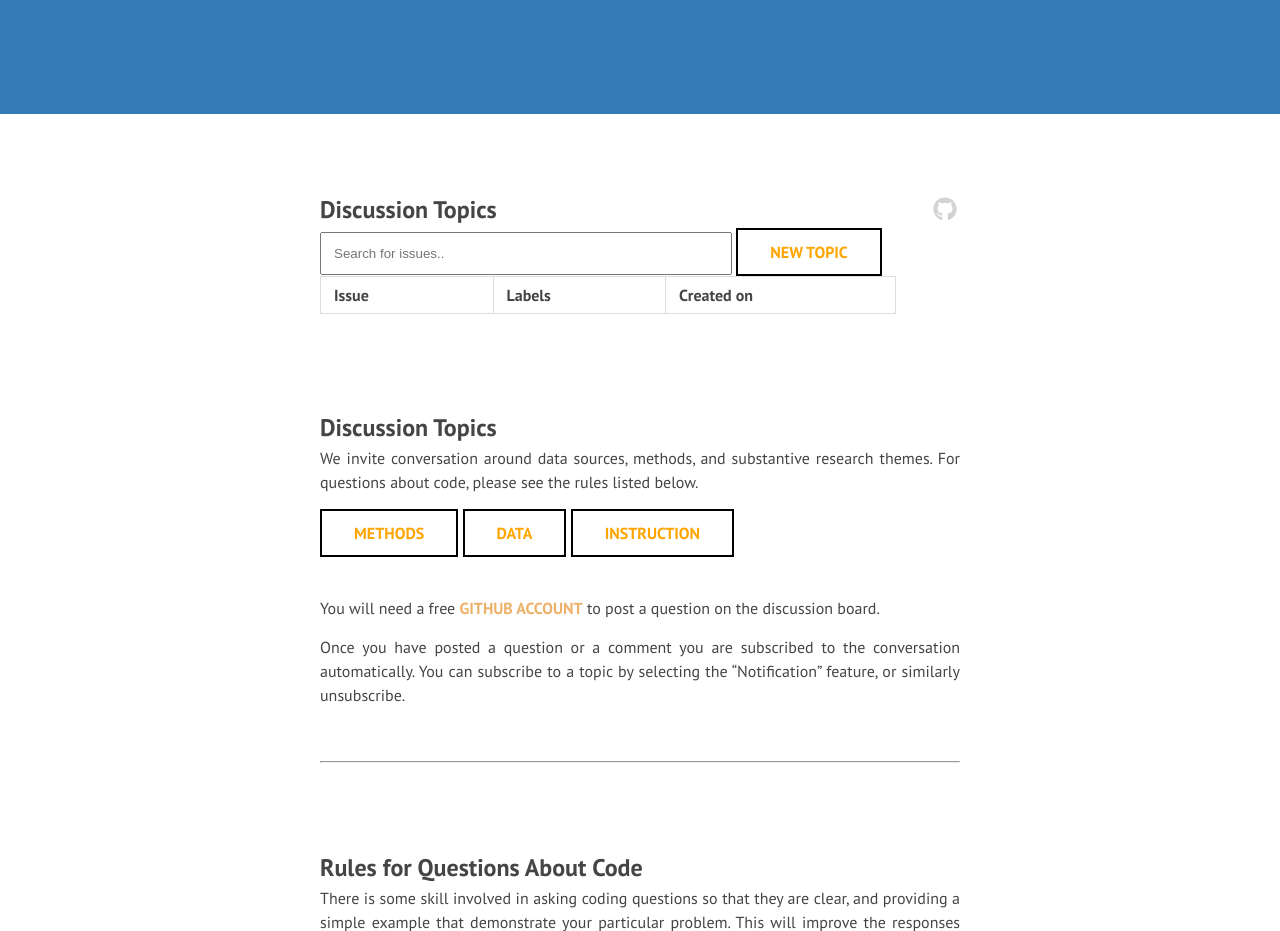
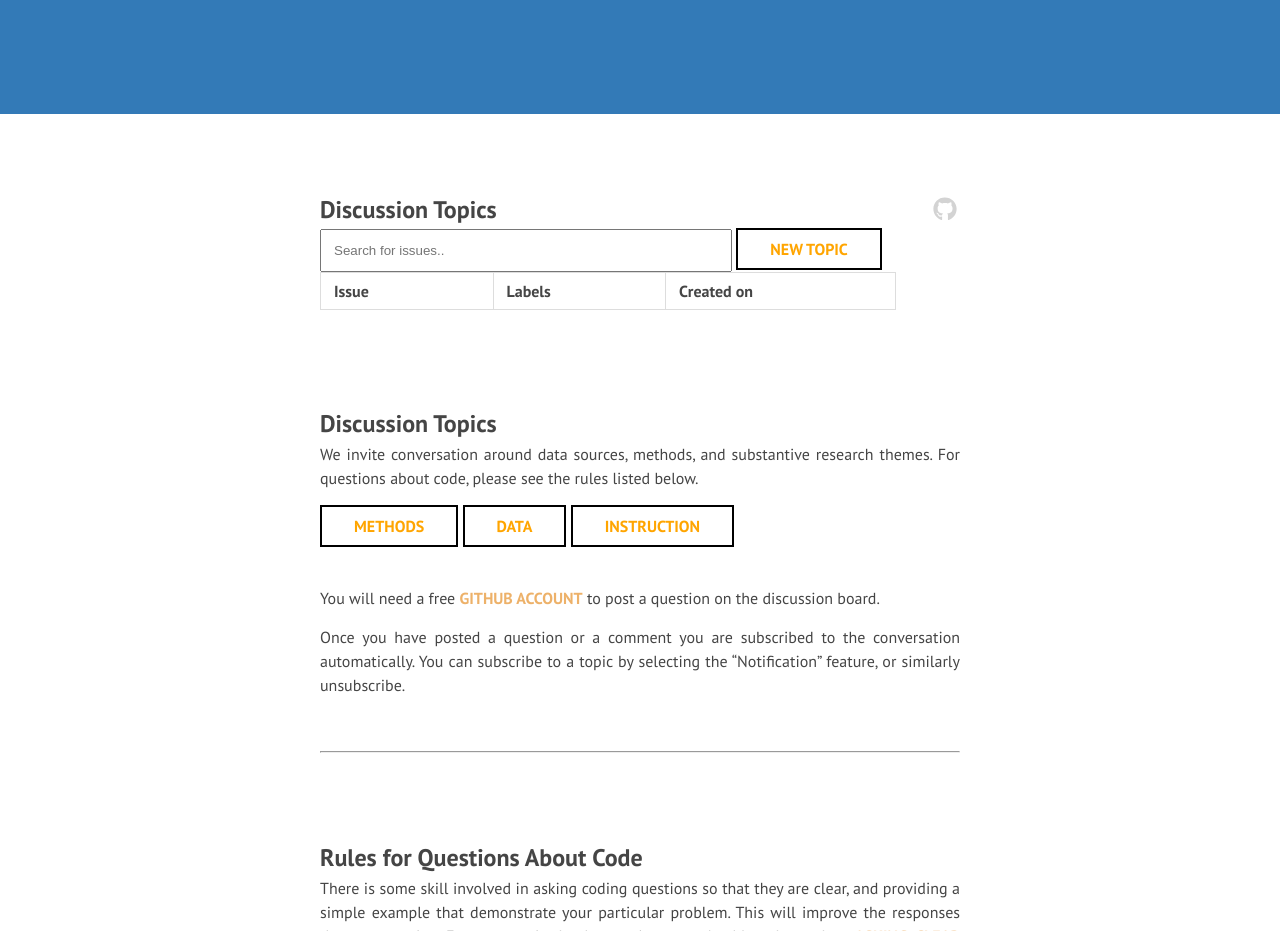
Before and after one commit to DS4PS/ds4ps_dev_site, a Jekyll site: the page built from discuss.md, in a window 1280 px wide. Shown: the part 336-1267 px from the top of the page. Built offline with Jekyll 4.4.1, drawn with Linux system fonts in a browser that asks for light colours; nearby versions of some CDN libraries; library files that are not in the unit come from our copies.

Commit message:
Update discussions.html

```diff
--- a/_layouts/discussions.html
+++ b/_layouts/discussions.html
@@ -17,7 +17,7 @@ li span {
   background-color: white;
   color: orange;
   border: 2px solid black;
-  padding: 10px 32px;
+  padding: 7px 32px;
   text-align: center;
   text-decoration: none;
   display: inline-block;
```
